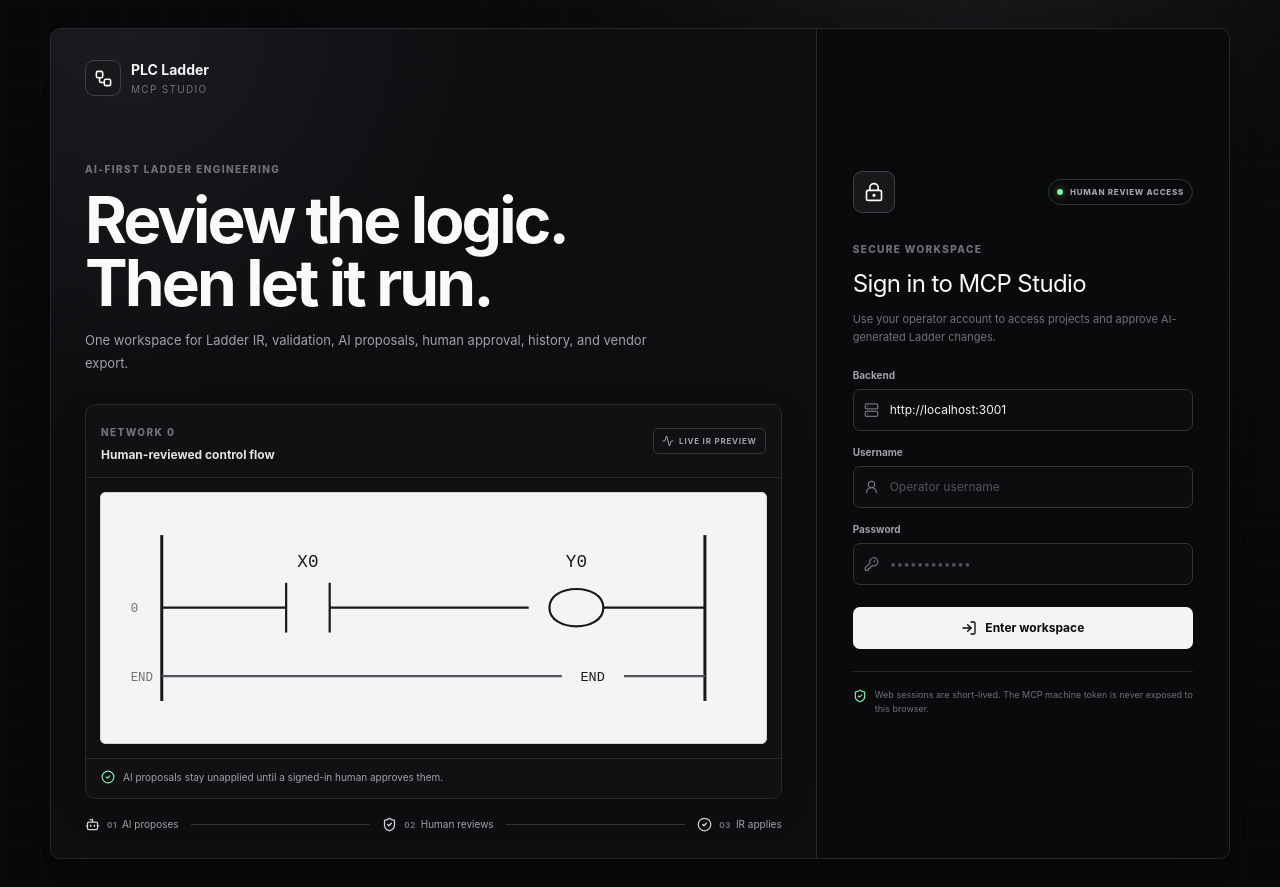
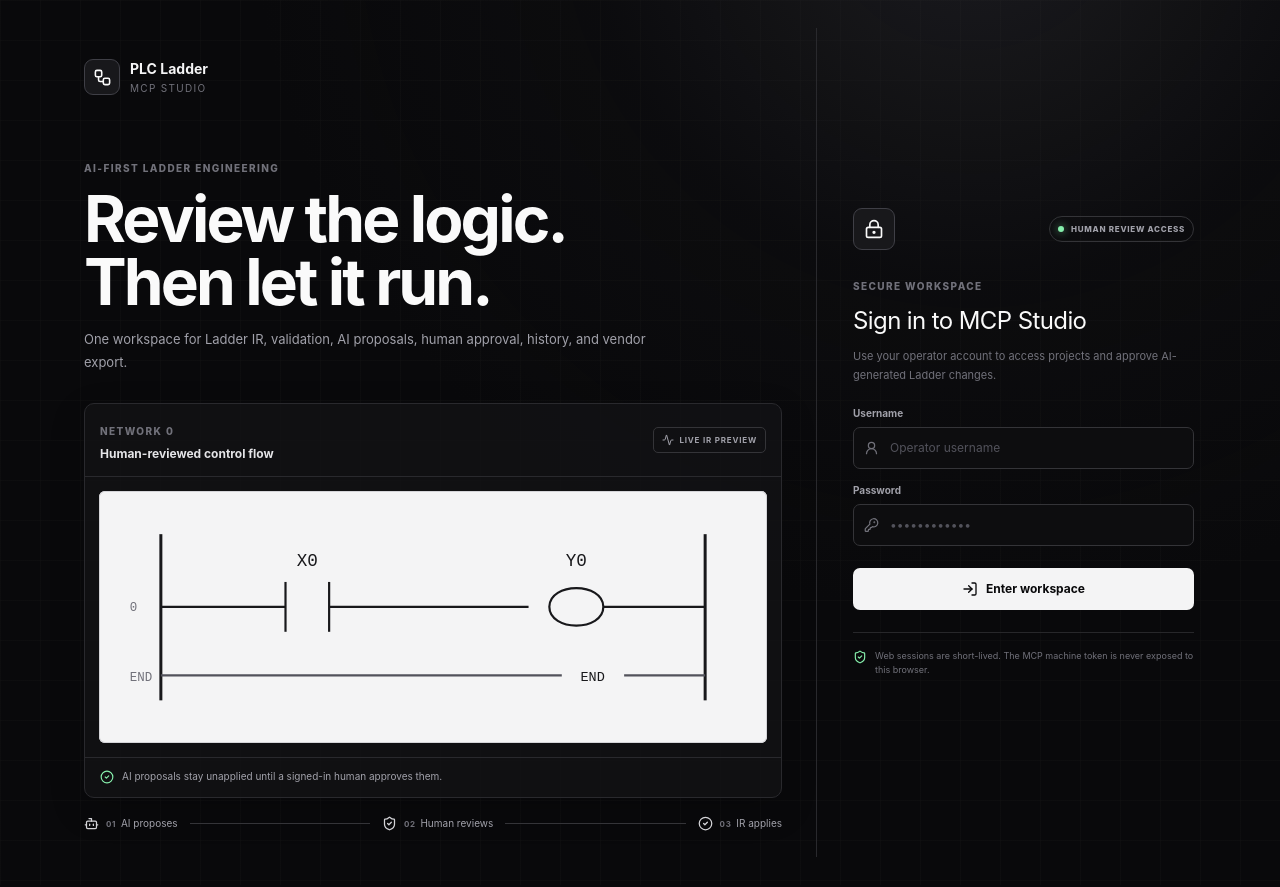
Before and after one commit to Ton-uhsu/PLC-LadderMCP, a React (Vite) app in the folder apps/web/: page / in a window 1280 px wide. Built offline with nearby package versions, Linux system fonts and the light colour scheme; no server answers.

Commit message:
web: simplify login surface and hide backend endpoint

```diff
--- a/apps/web/src/auth/AuthGate.tsx
+++ b/apps/web/src/auth/AuthGate.tsx
@@ -7,7 +7,6 @@ import {
   LockKeyhole,
   LogIn,
   LogOut,
-  Server,
   ShieldCheck,
   UserRound,
   Workflow,
@@ -15,7 +14,7 @@ import {
 import { useProjectStore } from "../store";
 import {
   clearWebSession,
-  getSavedApiUrl,
+  getConfiguredApiUrl,
   getSavedSessionToken,
   loginWeb,
   saveWebSession,
@@ -70,7 +69,7 @@ export function AuthGate({ children }: { children: ReactNode }) {
   const setApiUrl = useProjectStore(s => s.setApiUrl);
   const setApiToken = useProjectStore(s => s.setApiToken);
   const syncProject = useProjectStore(s => s.syncProject);
-  const [apiUrl, setApiUrlInput] = useState(getSavedApiUrl() || "http://localhost:3001");
+  const apiUrl = getConfiguredApiUrl();
   const [username, setUsername] = useState("");
   const [password, setPassword] = useState("");
   const [user, setUser] = useState<WebUser | null>(null);
@@ -82,17 +81,16 @@ export function AuthGate({ children }: { children: ReactNode }) {
     let cancelled = false;
 
     async function restore() {
-      const savedApi = getSavedApiUrl();
       const savedToken = getSavedSessionToken();
-      if (!savedApi || !savedToken) {
+      if (!savedToken) {
         if (!cancelled) setChecking(false);
         return;
       }
 
       try {
-        const session = await verifyWebSession(savedApi, savedToken);
+        const session = await verifyWebSession(apiUrl, savedToken);
         if (cancelled) return;
-        setApiUrl(savedApi);
+        setApiUrl(apiUrl);
         setApiToken(savedToken);
         await useProjectStore.getState().syncProject();
         if (cancelled) return;
@@ -107,7 +105,7 @@ export function AuthGate({ children }: { children: ReactNode }) {
 
     restore();
     return () => { cancelled = true; };
-  }, [setApiToken, setApiUrl]);
+  }, [apiUrl, setApiToken, setApiUrl]);
 
   async function submit(event: FormEvent) {
     event.preventDefault();
@@ -183,10 +181,6 @@ export function AuthGate({ children }: { children: ReactNode }) {
 
             <div className="auth-fields">
               <label>
-                <span>Backend</span>
-                <div className="auth-input-wrap"><Server size={15}/><input value={apiUrl} onChange={e => setApiUrlInput(e.target.value)} placeholder="https://your-vps" required/></div>
-              </label>
-              <label>
                 <span>Username</span>
                 <div className="auth-input-wrap"><UserRound size={15}/><input value={username} onChange={e => setUsername(e.target.value)} autoComplete="username" placeholder="Operator username" required/></div>
               </label>
--- a/apps/web/src/auth/auth.css
+++ b/apps/web/src/auth/auth.css
@@ -17,11 +17,7 @@
   min-height: min(720px, calc(100vh - 56px));
   display: grid;
   grid-template-columns: minmax(0, 1.3fr) minmax(360px, .7fr);
-  border: 1px solid #29292d;
-  border-radius: 10px;
-  overflow: hidden;
-  background: rgba(13,14,16,.92);
-  box-shadow: 0 30px 90px rgba(0,0,0,.34);
+  background: transparent;
 }
 
 .auth-showcase {
@@ -29,9 +25,7 @@
   padding: 30px 34px 26px;
   display: flex;
   flex-direction: column;
-  background:
-    radial-gradient(circle at 10% 0%, rgba(63,63,70,.28), transparent 34%),
-    #0d0e10;
+  background: transparent;
   border-right: 1px solid #29292d;
 }
 
@@ -173,7 +167,7 @@
   display: grid;
   place-items: center;
   padding: 36px;
-  background: rgba(9,9,11,.72);
+  background: transparent;
 }
 
 .auth-card {
@@ -377,7 +371,6 @@
 
 @media (max-width: 620px) {
   .auth-page { padding: 0; place-items: stretch; background: #09090b; }
-  .auth-shell { border: 0; border-radius: 0; }
   .auth-showcase { padding: 20px 18px; }
   .auth-showcase-copy { padding: 34px 0 22px; }
   .auth-showcase-copy h1 { font-size: 38px; }
--- a/apps/web/src/auth/session.ts
+++ b/apps/web/src/auth/session.ts
@@ -18,6 +18,13 @@ export function normalizeApiUrl(value: string) {
 
 export function getSavedApiUrl() {
   return localStorage.getItem(API_STORAGE_KEY) ?? "";
+}
+
+export function getConfiguredApiUrl() {
+  const configured = normalizeApiUrl(import.meta.env.VITE_PLC_LADDER_API_URL ?? "");
+  if (configured) return configured;
+  const saved = normalizeApiUrl(getSavedApiUrl());
+  return saved || "http://localhost:3001";
 }
 
 export function getSavedSessionToken() {
```
Also changed, not shown: 1 other file (tests, documents, lock files or other folders).
